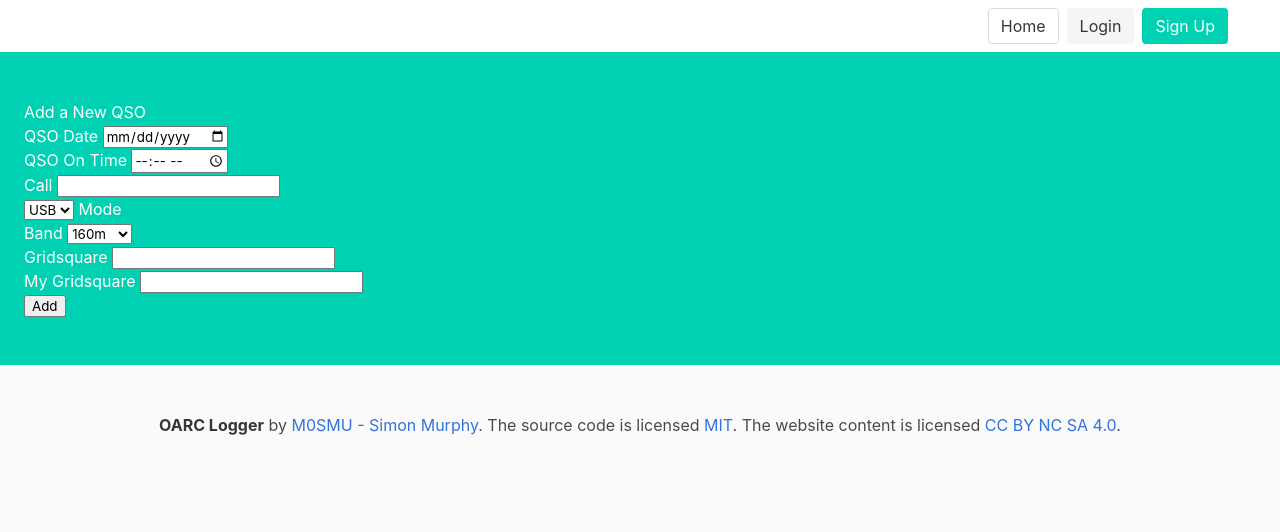
After one commit to smurphboy/OARCLogger, a Flask app: page /qsos/M0SMU/new in a window 1280 px wide. The commit adds this page. Shown: the top 532 px of the page. Run offline with Flask 2, Linux system fonts and the light colour scheme.

Commit message:
forms almost working for new qso

```diff
--- a/logger/application.py
+++ b/logger/application.py
@@ -2,6 +2,7 @@ from flask import Flask, render_template
 from flask_login import LoginManager
 from logger.users.views import users
 from logger.callsigns.views import callsigns
+from logger.qsos.views import qsos
 from logger.config import Config
 from logger.models import db
 
@@ -25,6 +26,7 @@ def create_app():
 
     app.register_blueprint(users, url_prefix='/users')
     app.register_blueprint(callsigns, url_prefix='/callsigns')
+    app.register_blueprint(qsos, url_prefix='/qsos')
 
     @app.route("/")
     def index():
--- /dev/null
+++ b/logger/forms.py
@@ -0,0 +1,22 @@
+from flask_wtf import FlaskForm
+from wtforms import StringField, TextAreaField, IntegerField, BooleanField,\
+                    RadioField, DateField, TimeField, SelectField
+from wtforms.validators import InputRequired, Length
+
+class QSOForm(FlaskForm):
+    qso_date = DateField('QSO Date', validators=[InputRequired()])
+    time_on = TimeField('QSO On Time',
+                                validators=[InputRequired()])
+    call = StringField('Call', validators=[InputRequired(),
+                                            Length(max=50)])
+    band = SelectField('Band',
+                       choices=['160m', '80m', '60m', '40m', '30m', '20m', '17m',
+                                '15m', '12m', '10m', '6m', '4m', '2m', '70cms'],
+                       validators=[InputRequired()])
+    mode = SelectField('Mode',
+                       choices=['USB', 'LSB', 'FM', 'AM', 'DSB', 'FT8'],
+                       validators=[InputRequired()])
+    gridsquare = StringField('Gridsquare', validators=[InputRequired(),
+                                            Length(max=10)])
+    my_gridsquare = StringField('My Gridsquare', validators=[InputRequired(),
+                                            Length(max=10)])
--- /dev/null
+++ b/logger/qsos/views.py
@@ -0,0 +1,27 @@
+import datetime
+from flask import Blueprint, flash, render_template, redirect, request, url_for
+from flask_login import login_required, current_user
+from logger.models import User, db, Callsign, QSO
+from logger.forms import QSOForm
+from logger.callsigns import views
+
+qsos = Blueprint('qsos', __name__, template_folder='templates')
+
+@qsos.route("/<station_callsign>/new", methods=['GET','POST'])
+def postnewqso(station_callsign):
+    form = QSOForm()
+    if request.method == 'POST':
+        qso_date = datetime.datetime.strptime(request.form['qso_date'], '%Y-%m-%d').date()
+        time_on = datetime.datetime.strptime(request.form['time_on'], '%H:%M').time()
+        call = request.form['call']
+        mode = request.form['mode']
+        band = request.form['band']
+        gridsquare = request.form['gridsquare']
+        my_gridsquare = request.form['my_gridsquare']
+        station_callsign = station_callsign
+        newqso = QSO(qso_date=qso_date, time_on=time_on, call=call, mode=mode,
+                    band=band, gridsquare=gridsquare, my_gridsquare=my_gridsquare, station_callsign=station_callsign)
+        db.session.add(newqso)
+        db.session.commit()
+        return redirect(url_for(call(callsign=station_callsign)))
+    return render_template('qsoform.html', form=form, station_callsign=station_callsign)
--- a/logger/templates/base.html
+++ b/logger/templates/base.html
@@ -5,7 +5,7 @@
     <meta charset="utf-8">
     <meta http-equiv="X-UA-Compatible" content="IE=edge">
     <meta name="viewport" content="width=device-width, initial-scale=1">
-    <title>Flask Auth Example</title>
+    <title>OARCH Autumn Portable Day Logger</title>
     <link rel="stylesheet" href="https://cdnjs.cloudflare.com/ajax/libs/bulma/0.7.2/css/bulma.min.css" />
 </head>
 
@@ -48,5 +48,13 @@
         </div>
     </section>
 </body>
-
+<footer class="footer">
+    <div class="content has-text-centered">
+      <p>
+        <strong>OARC Logger</strong> by <a href="https://qrz.com/db/M0SMU">M0SMU - Simon Murphy</a>. The source code is licensed
+        <a href="http://opensource.org/licenses/mit-license.php">MIT</a>. The website content
+        is licensed <a href="http://creativecommons.org/licenses/by-nc-sa/4.0/">CC BY NC SA 4.0</a>.
+      </p>
+    </div>
+  </footer>
 </html>
--- a/logger/templates/callsign.html
+++ b/logger/templates/callsign.html
@@ -11,7 +11,7 @@
                 <th>Callsign</th>
                 <th>Band</th>
                 <th>Mode</th>
-                <th>Gridsqaure</th>
+                <th>Gridsquare</th>
                 <th>My Gridsquare</th>
             </tr>
         </thead>
--- /dev/null
+++ b/logger/templates/qsoform.html
@@ -0,0 +1,102 @@
+{% extends 'base.html' %}
+
+{% block content %}
+    <h1>{% block title %} Add a New QSO {% endblock %}</h1>
+
+    <form method="POST">
+        {{ form.csrf_token }}
+        <p>
+            {{ form.qso_date.label }}
+            {{ form.qso_date }}
+        </p>
+
+        {% if form.qso_date.errors %}
+            <ul class="errors">
+                {% for error in form.qso_date.errors %}
+                    <li>{{ error }}</li>
+                {% endfor %}
+            </ul>
+        {% endif %}
+
+        <p>
+            {{ form.time_on.label }} {{ form.time_on }}
+        </p>
+
+        {% if form.time_on.errors %}
+            <ul class="errors">
+                {% for error in form.time_on.errors %}
+                    <li>{{ error }}</li>
+                {% endfor %}
+            </ul>
+        {% endif %}
+
+        <p>
+            {{ form.call.label }}
+            {{ form.call() }}
+        </p>
+
+        {% if form.call.errors %}
+            <ul class="errors">
+                {% for error in form.call.errors %}
+                    <li>{{ error }}</li>
+                {% endfor %}
+            </ul>
+        {% endif %}
+
+        <p>
+            {{ form.mode() }} {{ form.mode.label }}
+        </p>
+
+        {% if form.mode.errors %}
+            <ul class="errors">
+                {% for error in form.mode.errors %}
+                    <li>{{ error }}</li>
+                {% endfor %}
+            </ul>
+        {% endif %}
+
+        <p>
+            {{ form.band.label }}
+            {{ form.band() }}
+        </p>
+
+        {% if form.band.errors %}
+            <ul class="errors">
+                {% for error in form.band.errors %}
+                    <li>{{ error }}</li>
+                {% endfor %}
+            </ul>
+        {% endif %}
+
+        <p>
+            {{ form.gridsquare.label }}
+            {{ form.gridsquare() }}
+        </p>
+
+        {% if form.gridsquare.errors %}
+            <ul class="errors">
+                {% for error in form.gridsquare.errors %}
+                    <li>{{ error }}</li>
+                {% endfor %}
+            </ul>
+        {% endif %}
+
+        <p>
+            {{ form.my_gridsquare.label }}
+            {{ form.my_gridsquare() }}
+        </p>
+
+        {% if form.my_gridsquare.errors %}
+            <ul class="errors">
+                {% for error in form.my_gridsquare.errors %}
+                    <li>{{ error }}</li>
+                {% endfor %}
+            </ul>
+        {% endif %}
+
+        <p>
+            <input type="submit" value="Add">
+        </p>
+    </form>
+
+{% endblock %}
```
Also changed, not shown: logger/callsigns/__init__.py (added), logger/db.sqlite, logger/qsos/__init__.py (added).
